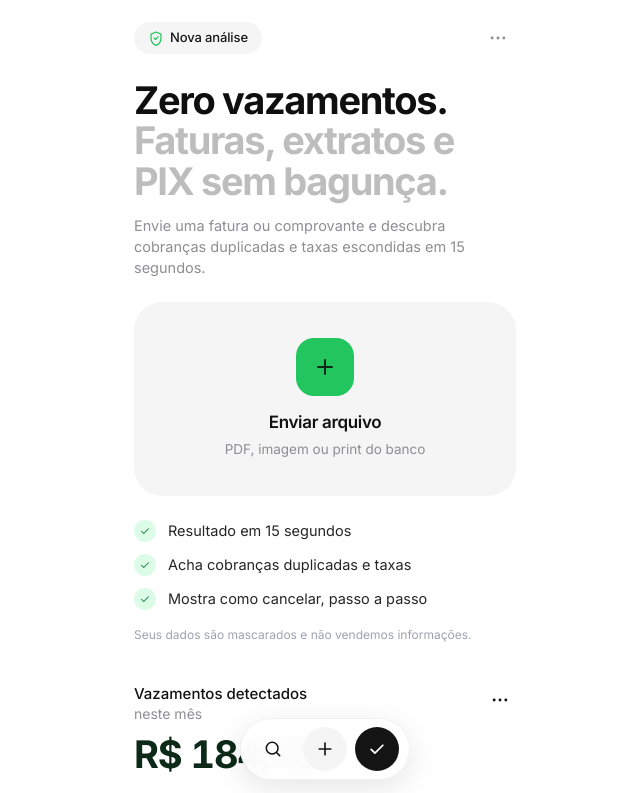
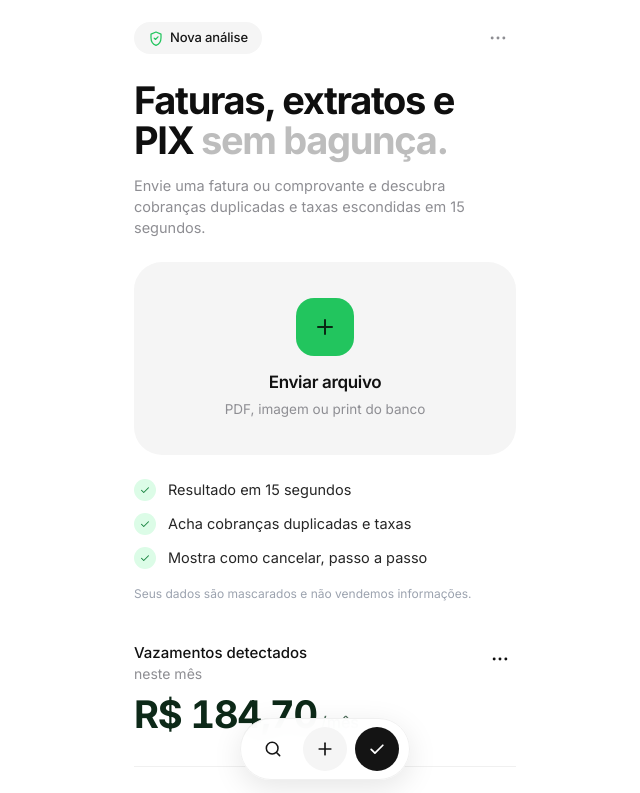
Before and after one commit to uset01/Taxly, a Next.js app: page / in a window 1280 px wide. Shown: the top 793 px of the page, without its empty margins (315-955 px from the left). Built offline with nearby package versions, Linux system fonts and the light colour scheme.

Commit message:
chore(copy): remover Zero vazamentos do titulo principal

```diff
--- a/src/components/HomeScreen.tsx
+++ b/src/components/HomeScreen.tsx
@@ -631,10 +631,10 @@ export function HomeScreen() {
               {/* Hero Title & Subtitle */}
               <div>
                 <h1 className="text-[36px] sm:text-[38px] leading-[1.06] tracking-[-0.035em] font-bold">
-                  <span className="block text-[#0F0F0F]">Zero vazamentos.</span>
-                  <span className="block text-[#BDBDBD]">
-                    Faturas, extratos e PIX sem bagunça.
+                  <span className="text-[#0F0F0F]">
+                    Faturas, extratos e PIX{" "}
                   </span>
+                  <span className="text-[#BDBDBD]">sem bagunça.</span>
                 </h1>
                 <p className="mt-3.5 text-[14.5px] leading-[1.45] text-[#8E8E93] font-normal">
                   Envie uma fatura ou comprovante e descubra cobranças
```
